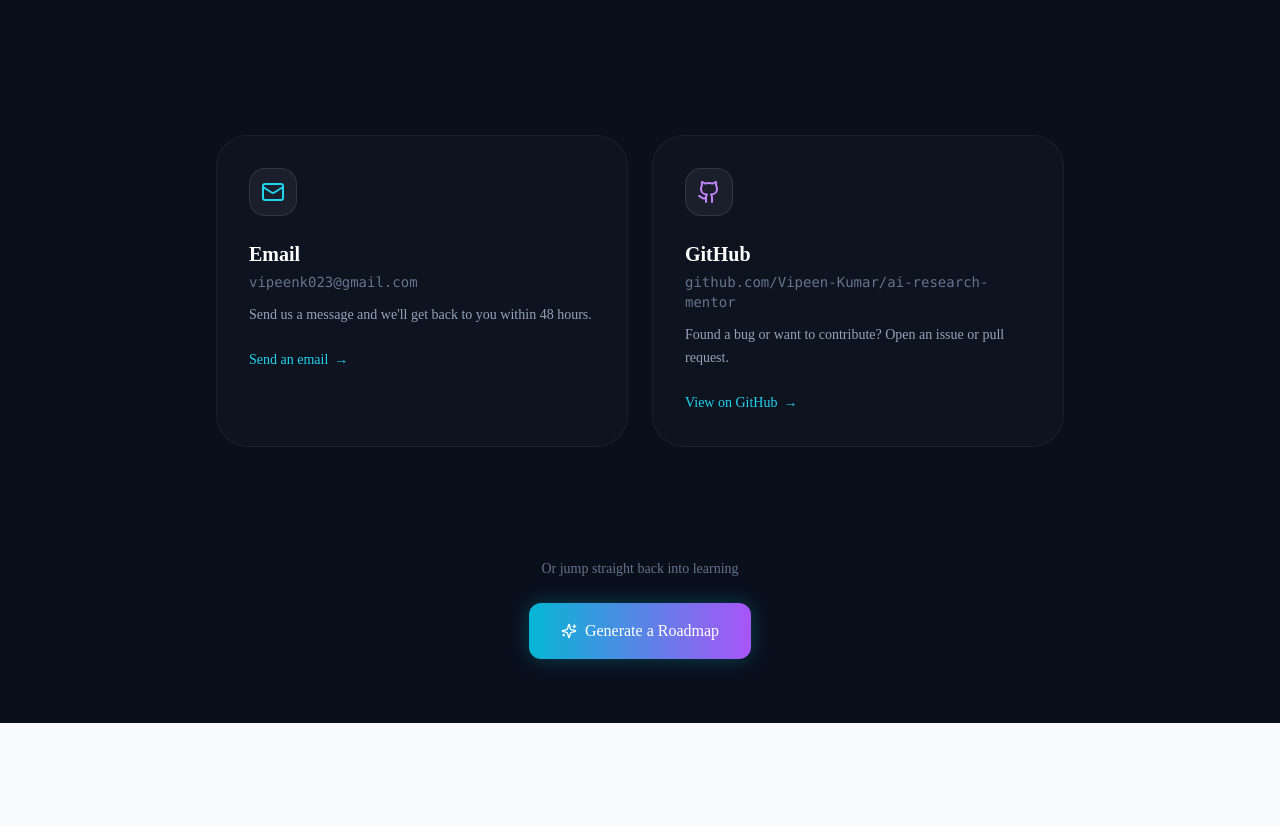
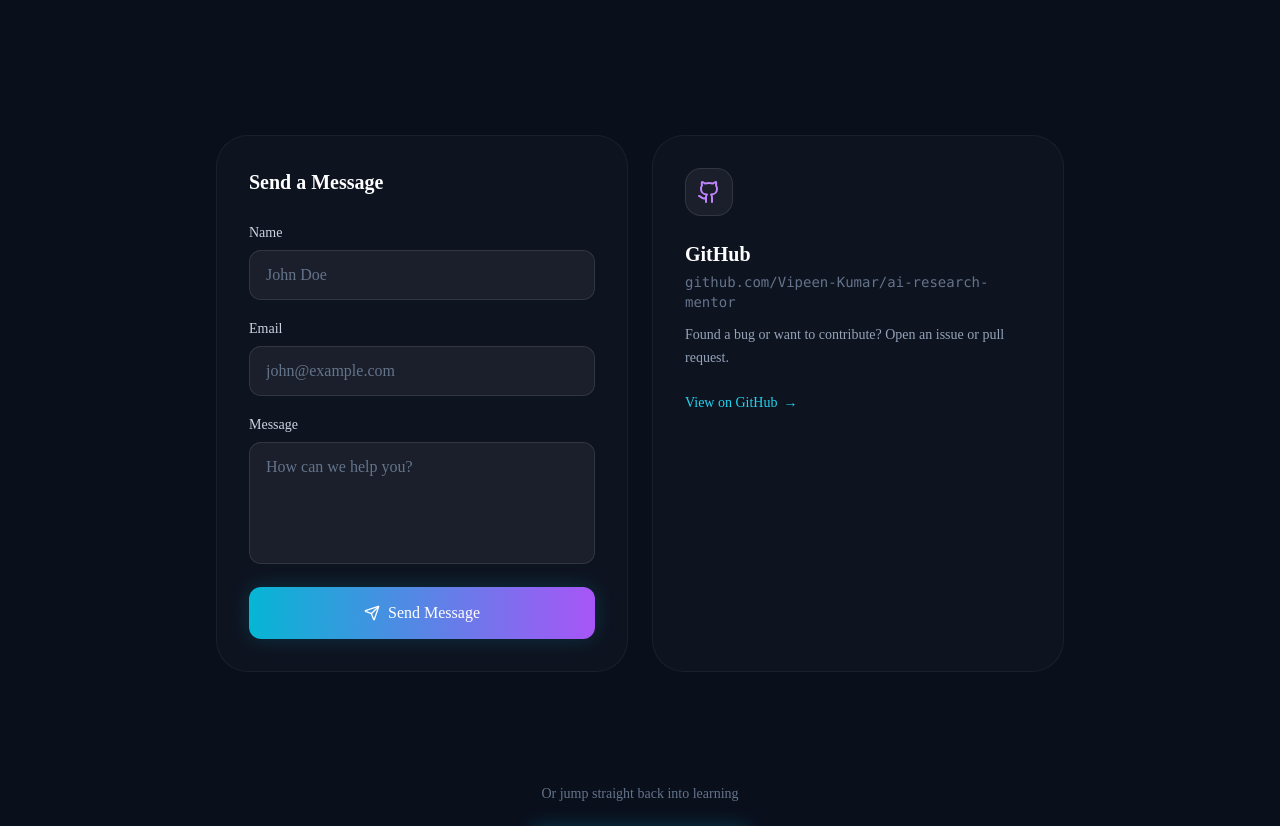
Before and after one commit to Vipeen-Kumar/ai-research-mentor, a Next.js app in the folder frontend/: page /contact in a window 1280 px wide. Shown: the part 400-1226 px from the top of the page. Before the commit the page ends 1123 px from the top, so only its background shows below. Built offline with nearby package versions, Linux system fonts and the light colour scheme.

Commit message:
fix email

```diff
--- /dev/null
+++ b/frontend/app/contact/contact-form.tsx
@@ -0,0 +1,125 @@
+"use client";
+
+import { useState, useRef } from "react";
+import emailjs from "@emailjs/browser";
+import { Send, CheckCircle2, AlertCircle } from "lucide-react";
+
+export function ContactForm() {
+  const formRef = useRef<HTMLFormElement>(null);
+  const [isSubmitting, setIsSubmitting] = useState(false);
+  const [status, setStatus] = useState<"idle" | "success" | "error">("idle");
+  const [errorMessage, setErrorMessage] = useState("");
+
+  const handleSubmit = async (e: React.FormEvent<HTMLFormElement>) => {
+    e.preventDefault();
+    if (!formRef.current) return;
+
+    setIsSubmitting(true);
+    setStatus("idle");
+
+    try {
+      await emailjs.sendForm(
+        process.env.NEXT_PUBLIC_EMAILJS_SERVICE_ID || "service_1r90pdb",
+        process.env.NEXT_PUBLIC_EMAILJS_TEMPLATE_ID || "template_e6x0p6k",
+        formRef.current,
+        process.env.NEXT_PUBLIC_EMAILJS_PUBLIC_KEY || "a8QCvtCvMSL-nkM9O"
+      );
+      setStatus("success");
+      formRef.current.reset();
+    } catch (error: any) {
+      console.error("EmailJS Error:", error);
+      setStatus("error");
+      setErrorMessage(error?.text || "Failed to send message. Please try again.");
+    } finally {
+      setIsSubmitting(false);
+    }
+  };
+
+  return (
+    <div className="p-8 rounded-[2rem] bg-white/[0.02] border border-white/5 relative overflow-hidden h-full">
+      <h3 className="text-xl font-semibold text-white mb-6">Send a Message</h3>
+
+      {status === "success" ? (
+        <div className="flex flex-col items-center justify-center py-8 text-center animate-in fade-in zoom-in duration-300 h-[300px]">
+          <div className="w-16 h-16 bg-emerald-500/20 text-emerald-400 rounded-full flex items-center justify-center mb-4">
+            <CheckCircle2 className="w-8 h-8" />
+          </div>
+          <h4 className="text-lg font-medium text-white mb-2">Message Sent!</h4>
+          <p className="text-slate-400 text-sm mb-6">Thanks for reaching out. We&apos;ll get back to you soon.</p>
+          <button
+            onClick={() => setStatus("idle")}
+            className="text-sm text-cyan-400 hover:text-cyan-300 transition-colors"
+          >
+            Send another message
+          </button>
+        </div>
+      ) : (
+        <form ref={formRef} onSubmit={handleSubmit} className="space-y-4">
+          <div className="space-y-1.5">
+            <label htmlFor="user_name" className="text-sm font-medium text-slate-300">
+              Name
+            </label>
+            <input
+              type="text"
+              id="user_name"
+              name="user_name"
+              required
+              className="w-full px-4 py-3 bg-white/5 border border-white/10 rounded-xl text-white placeholder:text-slate-500 focus:outline-none focus:ring-2 focus:ring-cyan-500/50 focus:border-transparent transition-all"
+              placeholder="John Doe"
+            />
+          </div>
+
+          <div className="space-y-1.5">
+            <label htmlFor="user_email" className="text-sm font-medium text-slate-300">
+              Email
+            </label>
+            <input
+              type="email"
+              id="user_email"
+              name="user_email"
+              required
+              className="w-full px-4 py-3 bg-white/5 border border-white/10 rounded-xl text-white placeholder:text-slate-500 focus:outline-none focus:ring-2 focus:ring-cyan-500/50 focus:border-transparent transition-all"
+              placeholder="john@example.com"
+            />
+          </div>
+
+          <div className="space-y-1.5">
+            <label htmlFor="message" className="text-sm font-medium text-slate-300">
+              Message
+            </label>
+            <textarea
+              id="message"
+              name="message"
+              required
+              rows={4}
+              className="w-full px-4 py-3 bg-white/5 border border-white/10 rounded-xl text-white placeholder:text-slate-500 focus:outline-none focus:ring-2 focus:ring-cyan-500/50 focus:border-transparent transition-all resize-none"
+              placeholder="How can we help you?"
+            />
+          </div>
+
+          {status === "error" && (
+            <div className="flex items-center gap-2 text-rose-400 text-sm bg-rose-500/10 p-3 rounded-lg border border-rose-500/20">
+              <AlertCircle className="w-4 h-4 flex-shrink-0" />
+              <p>{errorMessage}</p>
+            </div>
+          )}
+
+          <button
+            type="submit"
+            disabled={isSubmitting}
+            className="w-full inline-flex items-center justify-center gap-2 px-6 py-3.5 rounded-xl bg-gradient-to-r from-cyan-500 to-purple-500 hover:from-cyan-400 hover:to-purple-400 text-white font-medium transition-all shadow-[0_0_20px_rgba(6,182,212,0.2)] hover:shadow-[0_0_30px_rgba(168,85,247,0.4)] disabled:opacity-70 disabled:cursor-not-allowed mt-2"
+          >
+            {isSubmitting ? (
+              <span className="inline-block w-5 h-5 border-2 border-white/30 border-t-white rounded-full animate-spin" />
+            ) : (
+              <>
+                <Send className="w-4 h-4" />
+                Send Message
+              </>
+            )}
+          </button>
+        </form>
+      )}
+    </div>
+  );
+}
--- a/frontend/app/contact/page.tsx
+++ b/frontend/app/contact/page.tsx
@@ -1,5 +1,6 @@
 import Link from "next/link";
-import { Sparkles, Mail, MessageSquare, Github } from "lucide-react";
+import { Sparkles, MessageSquare, Github } from "lucide-react";
+import { ContactForm } from "./contact-form";
 
 export const metadata = {
   title: "Contact | AI Research Mentor",
@@ -30,15 +31,8 @@ export default function ContactPage() {
 
       {/* Contact Cards */}
       <section className="relative z-10 max-w-4xl mx-auto px-6 py-12">
-        <div className="grid sm:grid-cols-2 gap-6">
-          <ContactCard
-            icon={<Mail className="w-6 h-6 text-cyan-400" />}
-            title="Email"
-            detail="vipeenk023@gmail.com"
-            description="Send us a message and we'll get back to you within 48 hours."
-            href="mailto:vipeenk023@gmail.com"
-            linkLabel="Send an email"
-          />
+        <div className="grid md:grid-cols-2 gap-6">
+          <ContactForm />
           <ContactCard
             icon={<Github className="w-6 h-6 text-purple-400" />}
             title="GitHub"
@@ -81,7 +75,7 @@ function ContactCard({
   linkLabel: string;
 }) {
   return (
-    <div className="p-8 rounded-[2rem] bg-white/[0.02] border border-white/5 hover:bg-white/[0.04] transition-colors group">
+    <div className="p-8 rounded-[2rem] bg-white/[0.02] border border-white/5 hover:bg-white/[0.04] transition-colors group h-full">
       <div className="w-12 h-12 rounded-2xl bg-white/5 border border-white/10 flex items-center justify-center mb-6 group-hover:scale-110 transition-transform">
         {icon}
       </div>
--- a/frontend/package.json
+++ b/frontend/package.json
@@ -9,6 +9,7 @@
     "lint": "next lint"
   },
   "dependencies": {
+    "@emailjs/browser": "^4.4.1",
     "@xyflow/react": "^12.8.5",
     "clsx": "^2.1.1",
     "dagre": "^0.8.5",
```
Also changed, not shown: 2 other files (tests, documents, lock files or other folders).
